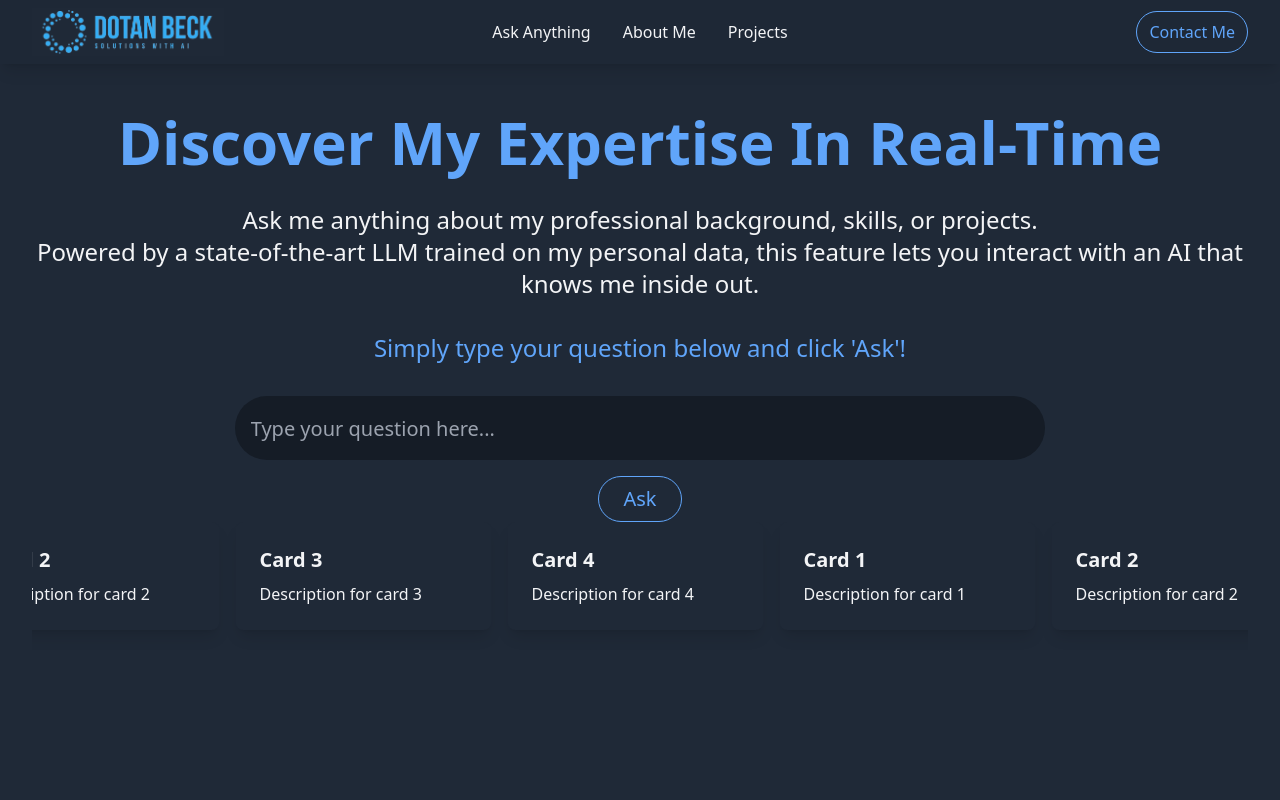
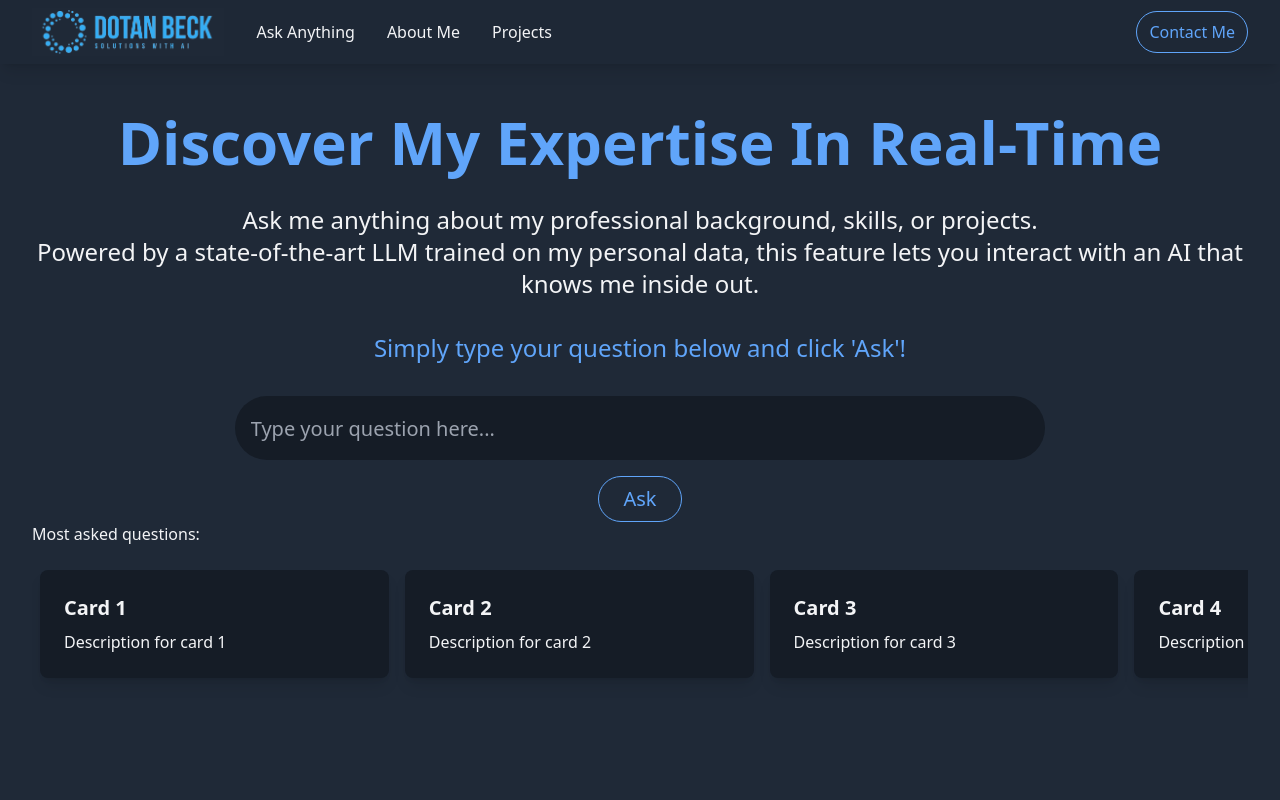
Before and after one commit to Beckdotan/CVAPP, a React (Vite) app: page / in a window 1280 px wide. Shown: the top 800 px of the page. Built offline with nearby package versions, Linux system fonts and the light colour scheme.

Commit message:
added question cards

```diff
--- a/src/components/Card.jsx
+++ b/src/components/Card.jsx
@@ -3,7 +3,7 @@ import React from 'react';
 
 function Card({ title, description }) {
   return (
-    <div className="card bg-darkBackground text-lightGray p-6 rounded-lg shadow-lg">
+    <div className="card bg-darkerColor text-lightGray p-6 rounded-lg shadow-lg hover:border-skyBlue hover:border-s-4">
       <h3 className="text-xl font-bold mb-2">{title}</h3>
       <p>{description}</p>
     </div>
--- a/src/components/CardRow.jsx
+++ b/src/components/CardRow.jsx
@@ -1,5 +1,5 @@
-// src/components/CardRow.js
 import React from 'react';
+import { motion, useAnimation } from 'framer-motion';
 import Card from './Card';
 
 const cardData = [
@@ -7,21 +7,46 @@ const cardData = [
   { title: 'Card 2', description: 'Description for card 2' },
   { title: 'Card 3', description: 'Description for card 3' },
   { title: 'Card 4', description: 'Description for card 4' },
-  // Add more cards as needed
+  { title: 'Card 5', description: 'Description for card 5' },
 ];
 
 function CardRow() {
-  const duplicatedCards = [...cardData, ...cardData]; // Duplicate the cards array
+  const controls = useAnimation();
+
+  const startAnimation = () => {
+    controls.start({
+      x: '-50%',
+      transition: {
+        x: {
+          repeat: Infinity,
+          repeatType: 'loop',
+          duration: 20,
+          ease: 'linear',
+        },
+      },
+    });
+  };
 
   return (
-    <div className="overflow-hidden relative">
-      <div className="flex animate-slide">
-        {duplicatedCards.map((card, index) => (
-          <div key={index} className="flex-shrink-0 w-64 h-40 mr-4">
+    <div className="overflow-hidden relative w-full">
+    <p className="text-lightGray">Most asked questions:</p>
+      <motion.div
+        className="flex"
+        animate={controls}
+        onHoverStart={() => controls.stop()}
+        onHoverEnd={startAnimation}
+        style={{ width: '300%' }} // Double the width for seamless looping
+      >
+        {[...cardData, ...cardData, ...cardData].map((card, index) => (
+          <div
+            key={index}
+            className="flex-shrink-0 h-40 px-2 py-6"
+            style={{ width: '10%' }} // Each card takes 25% of the container width
+          >
             <Card title={card.title} description={card.description} />
           </div>
         ))}
-      </div>
+      </motion.div>
     </div>
   );
 }
--- a/src/components/Header.jsx
+++ b/src/components/Header.jsx
@@ -12,8 +12,9 @@ function Header() {
           <img className="h-12 w-50" src={logo} alt="Logo" />
         </div>
 
+
         {/* Center - Tabs Container (hidden on mobile) */}
-        <div className="hidden md:flex absolute inset-0 items-center justify-center">
+        <div className="hidden md:flex items-stretch justify-start flex-grow pl-8">
           <nav className="flex space-x-8">
             <a href="#" className="text-base font-medium text-lightGray hover:text-skyBlue transition duration-300">Ask Anything</a>
             <a href="#" className="text-base font-medium text-lightGray hover:text-skyBlue transition duration-300">About Me</a>
@@ -21,12 +22,15 @@ function Header() {
           </nav>
         </div>
 
+
         {/* Right - Contact Button */}
-        <div className="hidden md:flex items-center">
-        <button className="block text-skyBlue border border-skyBlue px-3 py-2 rounded-full text-center hover:bg-skyBlue hover:text-darkBackground transition duration-300">
+        <div className=" hidden md:flex items-center justify-center">
+          <a className=" text-skyBlue border border-skyBlue px-3 py-2 rounded-full text-center hover:bg-skyBlue hover:text-darkBackground transition duration-300 ">
             Contact Me
-          </button>
+          </a>
         </div>
+
+
 
         {/* Mobile Menu Button */}
         <div className="md:hidden flex items-center">
```
